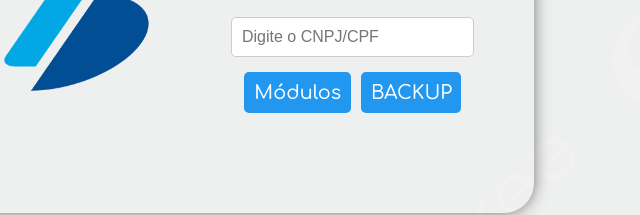
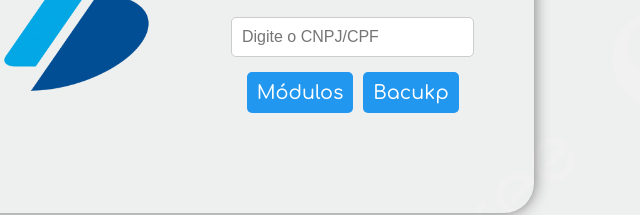
Before and after one commit to Gutilokossj/ConsultaBKP, a website: page docs/index.html in a window 1280 px wide. Shown: the part 369-584 px from the top of the page, 406-1046 px from the left. Drawn offline with Linux system fonts and the light colour scheme.

Commit message:
Ajuste nome do botão consutla bkp

```diff
--- a/docs/index.html
+++ b/docs/index.html
@@ -27,7 +27,7 @@
             <input type="text" id="cnpj" name="cnpj" placeholder="Digite o CNPJ/CPF">
             <div class="consultButtons">
                 <button type="submit" id="consultarModulosBtn">Módulos</button>
-                <button type="submit" id="consultaBKP">BACKUP <span class="tooltip">Consulta Envio XML também!</span></button>
+                <button type="submit" id="consultaBKP">Bacukp<span class="tooltip">Consulta Envio XML também!</span></button>
             </div>
             <p id="errorMessage" class="error-message"></p>
 
```
